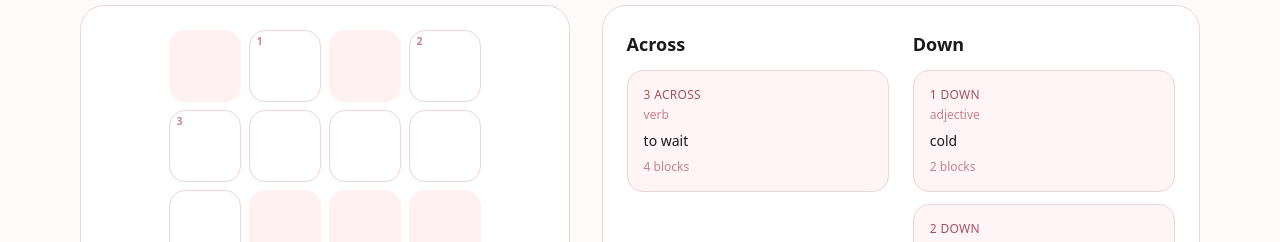
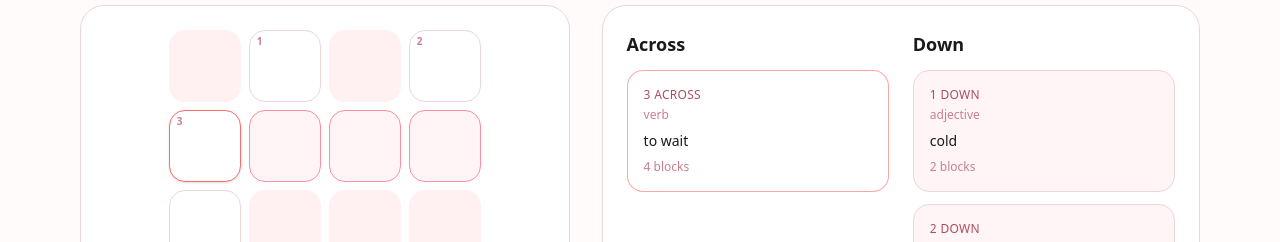
Before and after one commit to hamilcar1026/hard-korean-app, a Next.js app: page /crossword in a window 1280 px wide. Shown: the part 434-676 px from the top of the page. Built offline with nearby package versions, Linux system fonts and the light colour scheme; no server answers.

Commit message:
Polish crossword input flow

```diff
--- a/src/app/crossword/page.tsx
+++ b/src/app/crossword/page.tsx
@@ -387,6 +387,10 @@ export default function CrosswordPage() {
   const [saveStatus, setSaveStatus] = useState<'idle' | 'saving' | 'saved'>('idle')
   const [saveMessage, setSaveMessage] = useState('')
   const [saveError, setSaveError] = useState('')
+  const [activeCellKey, setActiveCellKey] = useState<string | null>(
+    INITIAL_PUZZLE?.cells[0] ? getCellKey(INITIAL_PUZZLE.cells[0].row, INITIAL_PUZZLE.cells[0].col) : null
+  )
+  const [activeDirection, setActiveDirection] = useState<Orientation>('across')
 
   const loadPuzzle = (level: number) => {
     const nextPuzzle = tryGeneratePuzzle(level)
@@ -399,12 +403,48 @@ export default function CrosswordPage() {
     setSaveStatus('idle')
     setSaveMessage('')
     setSaveError('')
+    setActiveCellKey(
+      nextPuzzle?.cells[0] ? getCellKey(nextPuzzle.cells[0].row, nextPuzzle.cells[0].col) : null
+    )
+    setActiveDirection('across')
   }
 
   const cellMap = useMemo(() => {
     if (!puzzle) return new Map<string, Cell>()
     return new Map(puzzle.cells.map((cell) => [getCellKey(cell.row, cell.col), cell]))
   }, [puzzle])
+
+  const placementLookup = useMemo(() => {
+    const lookup = new Map<string, Placement[]>()
+    if (!puzzle) return lookup
+
+    puzzle.placements.forEach((placement) => {
+      splitBlocks(placement.answer).forEach((_, index) => {
+        const row = placement.row + (placement.orientation === 'down' ? index : 0)
+        const col = placement.col + (placement.orientation === 'across' ? index : 0)
+        const key = getCellKey(row, col)
+        const current = lookup.get(key) ?? []
+        current.push(placement)
+        lookup.set(key, current)
+      })
+    })
+
+    return lookup
+  }, [puzzle])
+
+  const activePlacement = useMemo(() => {
+    if (!activeCellKey) return null
+    const placements = placementLookup.get(activeCellKey) ?? []
+    return (
+      placements.find((placement) => placement.orientation === activeDirection) ??
+      placements[0] ??
+      null
+    )
+  }, [activeCellKey, activeDirection, placementLookup])
+
+  const activePlacementKey = activePlacement
+    ? `${activePlacement.number}-${activePlacement.orientation}`
+    : null
 
   const correctCount = puzzle
     ? puzzle.cells.filter((cell) => entries[getCellKey(cell.row, cell.col)] === cell.answer).length
@@ -414,6 +454,19 @@ export default function CrosswordPage() {
   const puzzleKey = buildPuzzleKey(selectedLevel, puzzle)
   const across = puzzle?.placements.filter((placement) => placement.orientation === 'across') ?? []
   const down = puzzle?.placements.filter((placement) => placement.orientation === 'down') ?? []
+
+  const moveToSiblingCell = (currentKey: string, direction: Orientation, step: 1 | -1) => {
+    const currentCell = cellMap.get(currentKey)
+    if (!currentCell) return
+
+    const nextRow = currentCell.row + (direction === 'down' ? step : 0)
+    const nextCol = currentCell.col + (direction === 'across' ? step : 0)
+    const nextKey = getCellKey(nextRow, nextCol)
+
+    if (cellMap.has(nextKey)) {
+      setActiveCellKey(nextKey)
+    }
+  }
 
   const handleSaveCompletion = async () => {
     if (!user || !puzzle || !allCorrect || saveStatus === 'saving' || saveStatus === 'saved') return
@@ -543,16 +596,72 @@ export default function CrosswordPage() {
                     ) : null}
                     <input
                       value={currentValue}
+                      onFocus={() => {
+                        setActiveCellKey(key)
+                        const placements = placementLookup.get(key) ?? []
+                        if (placements.some((placement) => placement.orientation === activeDirection)) return
+                        if (placements[0]) setActiveDirection(placements[0].orientation)
+                      }}
+                      onClick={() => {
+                        if (activeCellKey === key) {
+                          const placements = placementLookup.get(key) ?? []
+                          if (placements.length > 1) {
+                            setActiveDirection((prev) => (prev === 'across' ? 'down' : 'across'))
+                          }
+                        }
+                      }}
                       onChange={(event) => {
                         setChecked(false)
                         setRevealed(false)
+                        setActiveCellKey(key)
+                        const nextValue = event.target.value.trim().slice(0, 1)
                         setEntries((prev) => ({
                           ...prev,
-                          [key]: event.target.value.trim().slice(0, 1),
+                          [key]: nextValue,
                         }))
+                        if (nextValue) {
+                          moveToSiblingCell(key, activeDirection, 1)
+                        }
+                      }}
+                      onKeyDown={(event) => {
+                        if (event.key === 'Backspace' && !entries[key]) {
+                          moveToSiblingCell(key, activeDirection, -1)
+                          return
+                        }
+
+                        if (event.key === 'ArrowRight') {
+                          event.preventDefault()
+                          setActiveDirection('across')
+                          moveToSiblingCell(key, 'across', 1)
+                        } else if (event.key === 'ArrowLeft') {
+                          event.preventDefault()
+                          setActiveDirection('across')
+                          moveToSiblingCell(key, 'across', -1)
+                        } else if (event.key === 'ArrowDown') {
+                          event.preventDefault()
+                          setActiveDirection('down')
+                          moveToSiblingCell(key, 'down', 1)
+                        } else if (event.key === 'ArrowUp') {
+                          event.preventDefault()
+                          setActiveDirection('down')
+                          moveToSiblingCell(key, 'down', -1)
+                        }
                       }}
                       className={`aspect-square w-full rounded-2xl border text-center text-3xl font-black bg-card text-text focus:outline-none transition-colors ${
-                        isCorrect ? 'border-emerald-400' : isWrong ? 'border-coral' : 'border-border'
+                        isCorrect
+                          ? 'border-emerald-400'
+                          : isWrong
+                            ? 'border-coral'
+                            : activeCellKey === key
+                              ? 'border-coral shadow-sm'
+                              : activePlacement &&
+                                  splitBlocks(activePlacement.answer).some((_, index) => {
+                                    const row = activePlacement.row + (activePlacement.orientation === 'down' ? index : 0)
+                                    const col = activePlacement.col + (activePlacement.orientation === 'across' ? index : 0)
+                                    return getCellKey(row, col) === key
+                                  })
+                                ? 'border-border-hover bg-card-surface'
+                                : 'border-border'
                       }`}
                       maxLength={1}
                     />
@@ -643,7 +752,14 @@ export default function CrosswordPage() {
                 <h2 className="text-lg font-black text-text mb-3">Across</h2>
                 <div className="space-y-3">
                   {across.map((clue) => (
-                    <div key={`${clue.number}-across`} className="bg-card-surface border border-border rounded-2xl p-4">
+                    <div
+                      key={`${clue.number}-across`}
+                      className={`border rounded-2xl p-4 transition-colors ${
+                        activePlacementKey === `${clue.number}-across`
+                          ? 'bg-card border-coral/60'
+                          : 'bg-card-surface border-border'
+                      }`}
+                    >
                       <p className="text-xs uppercase tracking-wide text-text-subtle mb-1">{clue.number} Across</p>
                       <p className="text-xs text-text-faint mb-2">{clue.pos}</p>
                       <p className="text-sm text-text">{clue.clue}</p>
@@ -657,7 +773,14 @@ export default function CrosswordPage() {
                 <h2 className="text-lg font-black text-text mb-3">Down</h2>
                 <div className="space-y-3">
                   {down.map((clue) => (
-                    <div key={`${clue.number}-down`} className="bg-card-surface border border-border rounded-2xl p-4">
+                    <div
+                      key={`${clue.number}-down`}
+                      className={`border rounded-2xl p-4 transition-colors ${
+                        activePlacementKey === `${clue.number}-down`
+                          ? 'bg-card border-coral/60'
+                          : 'bg-card-surface border-border'
+                      }`}
+                    >
                       <p className="text-xs uppercase tracking-wide text-text-subtle mb-1">{clue.number} Down</p>
                       <p className="text-xs text-text-faint mb-2">{clue.pos}</p>
                       <p className="text-sm text-text">{clue.clue}</p>
```
